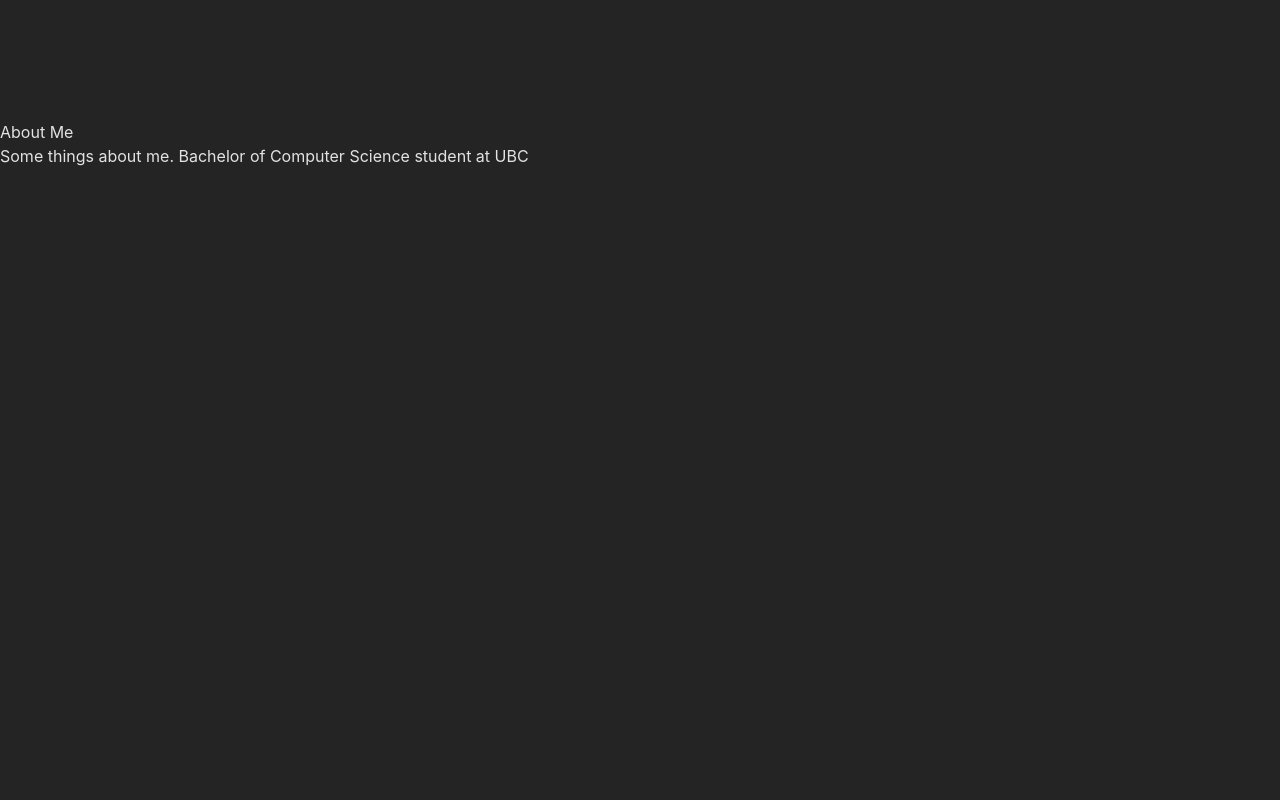
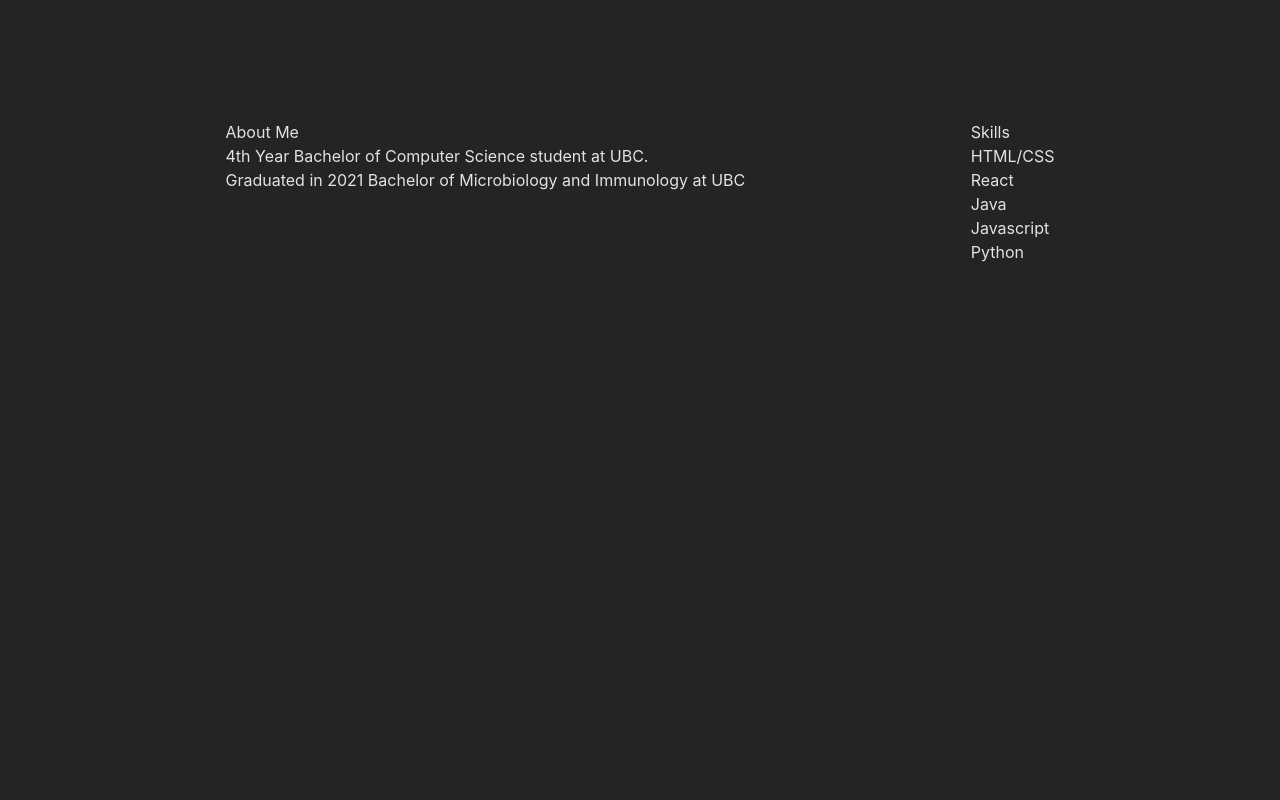
Before and after one commit to joshuac23/portfolio, a React (Vite) app: page / in a window 1280 px wide. Shown: the part 680-1480 px from the top of the page. Built offline with nearby package versions, Linux system fonts and the light colour scheme.

Commit message:
modified about me section. Added self description and skills section

```diff
--- a/src/components/About.jsx
+++ b/src/components/About.jsx
@@ -1,9 +1,23 @@
 function about() {
     return (
         <>
-        <div className="min-h-screen">
-            <h2>About Me</h2>
-            <div>Some things about me. Bachelor of Computer Science student at UBC</div>
+        <div className="min-h-screen flex justify-evenly">
+            <div>
+                <h2>About Me</h2>
+                <p>4th Year Bachelor of Computer Science student at UBC.</p>
+                <p>Graduated in 2021 Bachelor of Microbiology and Immunology at UBC</p>
+            </div>
+
+            <div>
+                <h3>Skills</h3>
+                <ul>
+                    <li>HTML/CSS</li>
+                    <li>React</li>
+                    <li>Java</li>
+                    <li>Javascript</li>
+                    <li>Python</li>
+                </ul>
+            </div>
         </div>
         </>
     )
```
